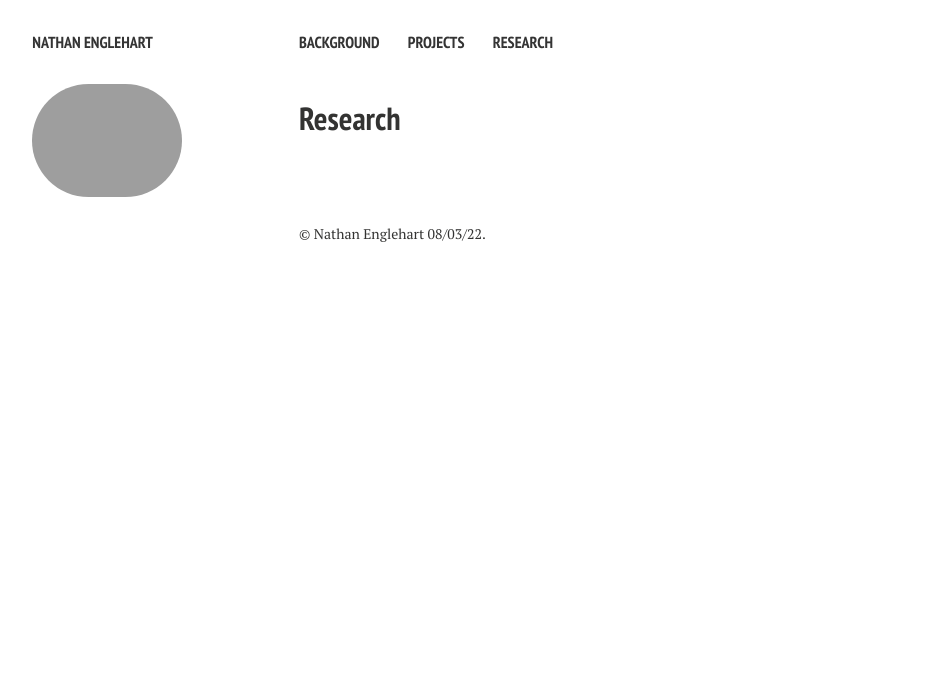
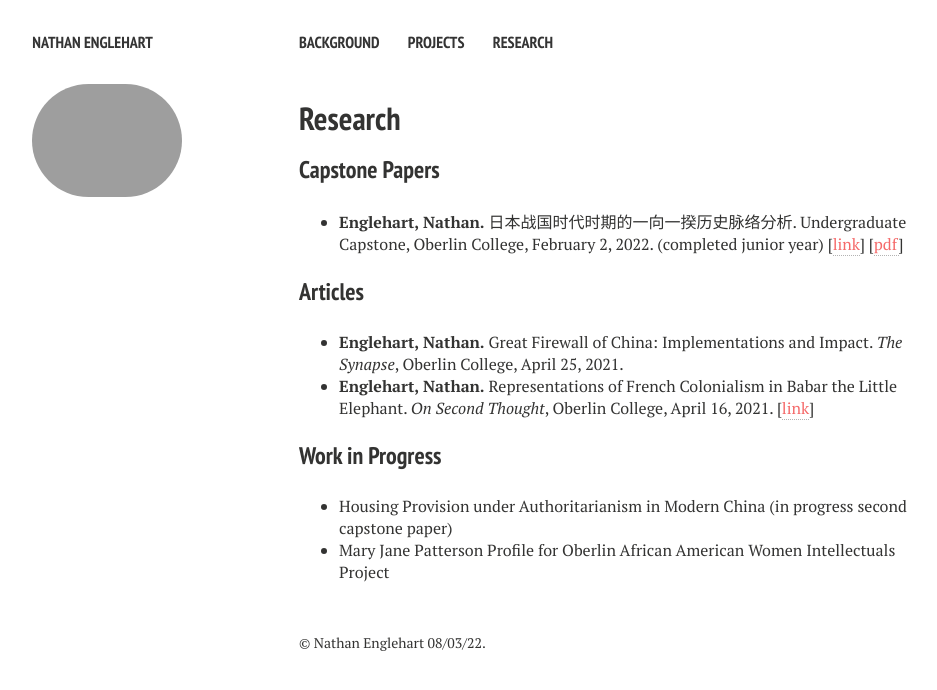
Before and after one commit to nathanenglehart/nathanenglehart.github.io, a Jekyll site: the page built from publications.md, in a window 1280 px wide. Shown: the top 690 px of the page, without its empty margins (21-958 px from the left). Built offline with Jekyll 4.4.1, drawn with Linux system fonts in a browser that asks for light colours; nearby versions of some CDN libraries.

Commit message:
add pub md

```diff
--- a/publications.md
+++ b/publications.md
@@ -5,3 +5,17 @@
 modified: 3-23-2022
 comments: false
 ---
+
+### Capstone Papers
+
+- <b>Englehart, Nathan.</b> 日本战国时代时期的一向一揆历史脉络分析. Undergraduate Capstone, Oberlin College, February 2, 2022. (completed junior year) [<a style="color: #f56a6a !important;" href="https://www.oberlin.edu/arts-and-sciences/departments/east-asian-studies/curriculum/capstone">link</a>] [<a style="color: #f56a6a; !important" href="/files/capstone.pdf" download>pdf</a>]
+
+### Articles
+
+- <b>Englehart, Nathan.</b> Great Firewall of China: Implementations and Impact. <i>The Synapse</i>, Oberlin College, April 25, 2021.
+- <b>Englehart, Nathan.</b> Representations of French Colonialism in Babar the Little Elephant. <i>On Second Thought</i>, Oberlin College, April 16, 2021. [<a style="color: #f56a6a !important;" href="https://oberlinost.wordpress.com/2021/04/16/representations-of-french-colonialism-in-the-story-of-babar-the-little-elephant/">link</a>]
+
+### Work in Progress
+
+- Housing Provision under Authoritarianism in Modern China (in progress second capstone paper)
+- Mary Jane Patterson Profile for Oberlin African American Women Intellectuals Project
```
